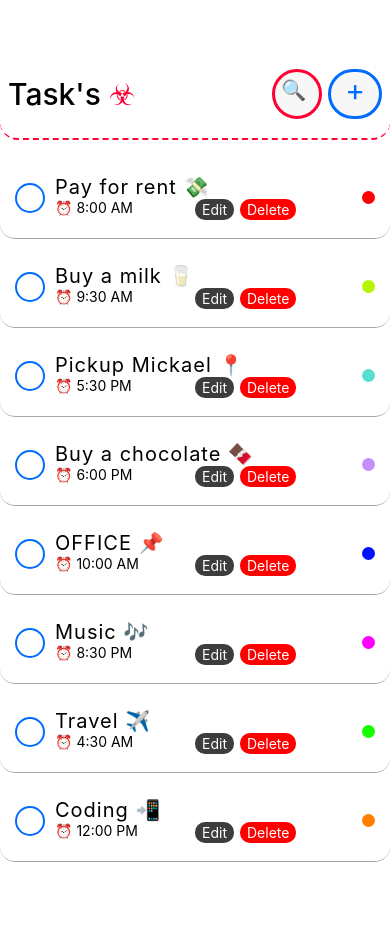
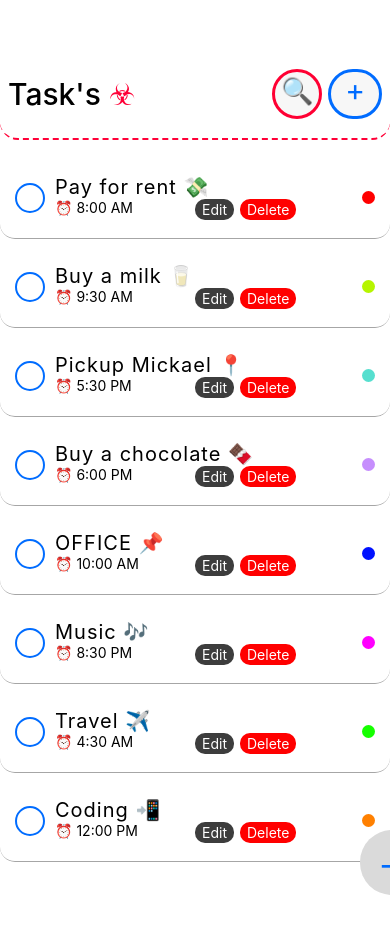
Before and after one commit to harsshg/TODo, a React Native app: screen / in a window 390 px wide. Before the commit the page ends 862 px from the top, so only its background shows below. Built offline with nearby package versions, Linux system fonts and the light colour scheme.

Commit message:
added drawr button

```diff
--- a/App.tsx
+++ b/App.tsx
@@ -104,9 +104,9 @@ const toggleEdit = (id:number) => {
       <View style={styles.viewbox}>
         <Text style={styles.TextStyle}>Task's <Text style={{color:"#ff0037"}}>☣︎</Text></Text>
         <View style={{display:'flex',flexDirection:'row',gap:6,alignItems:'center'}}>
-        { searching  ?<Text onPress={()=>toggleSearch(searching)} style={{width:50,alignItems:'center',height:50,fontSize:20,borderRadius:40,padding:6,borderWidth:3, borderColor: '#ff0033',backgroundColor:'#f7f7f7'}}>🔍</Text> :<View>
-        <TextInput placeholder='Enter your Searches Here'  style={{width:200,fontSize:16,borderColor:'#b3b3b3',borderWidth:3}}></TextInput>
-       <Pressable onPress={()=>toggleSearch(searching)} style={{backgroundColor:'#878787',marginLeft:142,paddingHorizontal:6,borderRadius:8,paddingBottom:1,marginTop:2,borderColor:'#ff0033',borderWidth:1.4}}><Text style={{color:'white'}}>Search</Text></Pressable>
+        { searching  ?<Pressable style={{width:50,alignItems:'center',height:50,borderRadius:40,padding:6,borderWidth:3, borderColor: '#ff0033',backgroundColor:'#f7f7f7'}}><Text onPress={()=>toggleSearch(searching)} style={{fontSize:26,bottom:3}}>🔍</Text></Pressable> :<View>
+        <TextInput placeholder='Enter your Searches Here'  style={{width:200,fontSize:16,borderColor:'#b3b3b3',borderWidth:3,borderRadius:10}}></TextInput>
+       <Pressable onPress={()=>toggleSearch(searching)} style={{backgroundColor:'#dadada',marginLeft:142,paddingHorizontal:6,borderRadius:8,paddingBottom:1,marginTop:2,borderColor:'black',borderWidth:1.4}}><Text style={{color:'black'}}>Search</Text></Pressable>
         </View>}
 
 
@@ -219,6 +219,9 @@ const toggleEdit = (id:number) => {
         </KeyboardAvoidingView>
       </Modal>
 
+      <View style={{backgroundColor:'#dadada',height:65,width:64,borderRadius:50,alignItems:'center',justifyContent:'center',bottom:32,left:360}}>
+        <Text style={{fontSize:45,fontWeight:300,color:'#006CFF',bottom:'1.5'}}>+</Text>
+      </View>
 
 
       </ScrollView>
```
